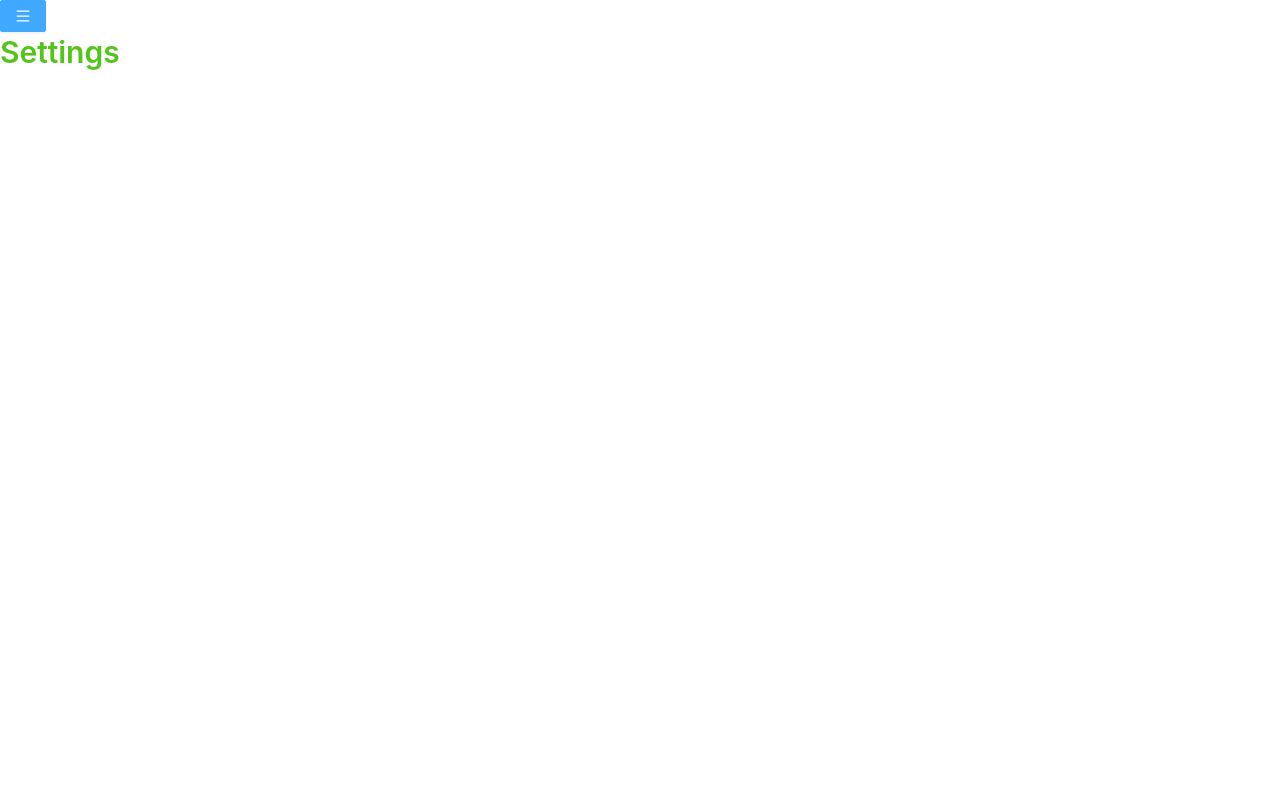
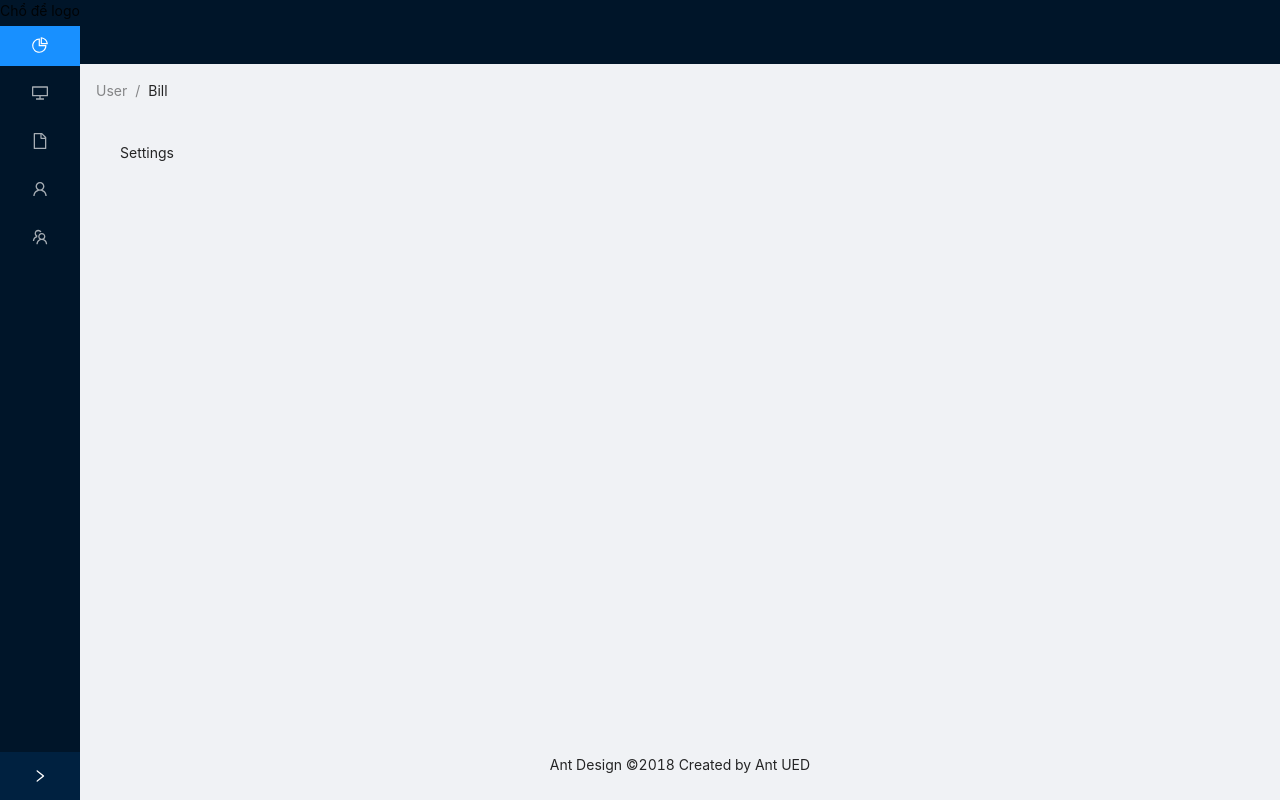
Before and after one commit to cusen11/shopexpress, a React (Create React App) app: page /settings in a window 1280 px wide. Built offline with nearby package versions, Linux system fonts and the light colour scheme.

Commit message:
admin page

```diff
--- a/src/Admin/Components/Navication/Nav.jsx
+++ b/src/Admin/Components/Navication/Nav.jsx
@@ -1,33 +1,52 @@
 
 import { Link } from "react-router-dom";
 import React, { useState } from 'react';
-import { Drawer, Button } from 'antd'
-import { MenuOutlined  } from '@ant-design/icons'
 
-function Nav(props) {
-    const [visible, setVisible] = useState(false);
-    const showDrawer = () => {
-      setVisible(true);
-    };
-    const onClose = () => {
-      setVisible(false);
+import { Layout, Menu } from 'antd';
+import {
+  DesktopOutlined,
+  PieChartOutlined,
+  FileOutlined,
+  TeamOutlined,
+  UserOutlined,
+} from '@ant-design/icons';
+
+const { Sider } = Layout;
+const { SubMenu } = Menu;
+
+
+function Nav() {
+
+    const [collapsed, setCollapsed] = useState(true)
+    const onCollapse = () => {
+        setCollapsed(!collapsed)
     };
       return (
         <>
-        <Button type="primary" onClick={showDrawer}>
-          <MenuOutlined  />
-        </Button>
-          <Drawer
-            title="Dashboard"
-            placement="left"
-            closable={false}
-            onClose={onClose}
-            visible={visible}
-          >
-            <Link onClick={() => setVisible(false)} to="/">Home</Link>
-            <Link onClick={() => setVisible(false)} to="/contact">Contact</Link>
-            <Link onClick={() => setVisible(false)} to="/settings">Settings</Link>
-          </Drawer>
+        <Sider collapsible collapsed={collapsed} onCollapse={onCollapse}>
+            <div className="logo" >Chổ để logo</div>
+            <Menu theme="dark" defaultSelectedKeys={['1']} mode="inline">
+                <Menu.Item key="1" icon={<PieChartOutlined />}>
+                 <Link to='/'>Home Page</Link>
+                </Menu.Item>
+                <Menu.Item key="2" icon={<DesktopOutlined />}>
+                <Link to='/contact'>Contact</Link>
+                </Menu.Item>
+                <Menu.Item key="9" icon={<FileOutlined />}>
+                  <Link to='/settings'>Setting</Link>
+                </Menu.Item>
+                <SubMenu key="sub1" icon={<UserOutlined />} title="User">
+                    <Menu.Item key="3">Tom</Menu.Item>
+                    <Menu.Item key="4">Bill</Menu.Item>
+                    <Menu.Item key="5">Alex</Menu.Item>
+                </SubMenu>
+                <SubMenu key="sub2" icon={<TeamOutlined />} title="Team">
+                    <Menu.Item key="6">Team 1</Menu.Item>
+                    <Menu.Item key="8">Team 2</Menu.Item>
+                </SubMenu>
+
+            </Menu>
+            </Sider>
         </>
     );
 }
--- a/src/Admin/Pages/Contact/Contact.jsx
+++ b/src/Admin/Pages/Contact/Contact.jsx
@@ -1,12 +1,22 @@
-import React from 'react';
-import { Typography } from 'antd'
+import { Layout, Breadcrumb } from 'antd';
+const { Header, Content, Footer } = Layout;
 
-function Contact(props) {
-    const {Title} = Typography
+
+function Contact() {
     return (
-        <>
-            <Title type="success" level={2}>Contact</Title>
-        </>
+        <Layout className="site-layout">
+            <Header className="site-layout-background" style={{ padding: 0 }} />
+                <Content style={{ margin: '0 16px' }}>
+                    <Breadcrumb style={{ margin: '16px 0' }}>
+                    <Breadcrumb.Item>User</Breadcrumb.Item>
+                    <Breadcrumb.Item>Bill</Breadcrumb.Item>
+                    </Breadcrumb>
+                    <div className="site-layout-background" style={{ padding: 24, minHeight: 360 }}>
+                    Contact
+                    </div>
+                </Content>
+                <Footer style={{ textAlign: 'center' }}>Ant Design ©2018 Created by Ant UED</Footer>
+        </Layout>
     );
 }
 
--- a/src/Admin/Pages/HomePage/HomePage.jsx
+++ b/src/Admin/Pages/HomePage/HomePage.jsx
@@ -1,12 +1,22 @@
-import React from 'react';
-import { Typography } from 'antd'
+import { Layout, Breadcrumb } from 'antd';
+const { Header, Content, Footer } = Layout;
 
-function HomePage(props) {
-    const {Title} = Typography
+
+function HomePage() {
     return (
-        <>
-            <Title type="success" level={2}>Home Page</Title>
-        </>
+        <Layout className="site-layout">
+            <Header className="site-layout-background" style={{ padding: 0 }} />
+                <Content style={{ margin: '0 16px' }}>
+                    <Breadcrumb style={{ margin: '16px 0' }}>
+                    <Breadcrumb.Item>User</Breadcrumb.Item>
+                    <Breadcrumb.Item>Bill</Breadcrumb.Item>
+                    </Breadcrumb>
+                    <div className="site-layout-background" style={{ padding: 24, minHeight: 360 }}>
+                    Home page
+                    </div>
+                </Content>
+                <Footer style={{ textAlign: 'center' }}>Ant Design ©2018 Created by Ant UED</Footer>
+        </Layout>
     );
 }
 
--- a/src/Admin/Pages/Settings/Setting.jsx
+++ b/src/Admin/Pages/Settings/Setting.jsx
@@ -1,12 +1,22 @@
-import React from 'react';
-import { Typography } from 'antd'
+import { Layout, Breadcrumb } from 'antd';
+const { Header, Content, Footer } = Layout;
 
-function Settings(props) {
-    const {Title} = Typography
+
+function Settings() {
     return (
-        <>
-            <Title type="success" level={2}>Settings</Title>
-        </>
+        <Layout className="site-layout">
+            <Header className="site-layout-background" style={{ padding: 0 }} />
+                <Content style={{ margin: '0 16px' }}>
+                    <Breadcrumb style={{ margin: '16px 0' }}>
+                    <Breadcrumb.Item>User</Breadcrumb.Item>
+                    <Breadcrumb.Item>Bill</Breadcrumb.Item>
+                    </Breadcrumb>
+                    <div className="site-layout-background" style={{ padding: 24, minHeight: 360 }}>
+                    Settings
+                    </div>
+                </Content>
+                <Footer style={{ textAlign: 'center' }}>Ant Design ©2018 Created by Ant UED</Footer>
+        </Layout>
     );
 }
 
--- a/src/App.js
+++ b/src/App.js
@@ -12,6 +12,9 @@ import {
 } from "react-router-dom";
 
 
+
+import { Layout } from 'antd';
+
 function App() {
   const [login, setLogin] = useState(true)
   return (
@@ -19,6 +22,8 @@ function App() {
       {!login ? <Login/>
       :
         <Router>
+          <Layout style={{ minHeight: '100vh' }}>
+
             <Nav/>
             <Switch>
             <Route exact path="/">
@@ -31,8 +36,8 @@ function App() {
               <Settings />
             </Route>
           </Switch>
+      </Layout>
       </Router>
-
       }
 
     </>
```
Lines whose indentation alone changed are shown as unchanged.
